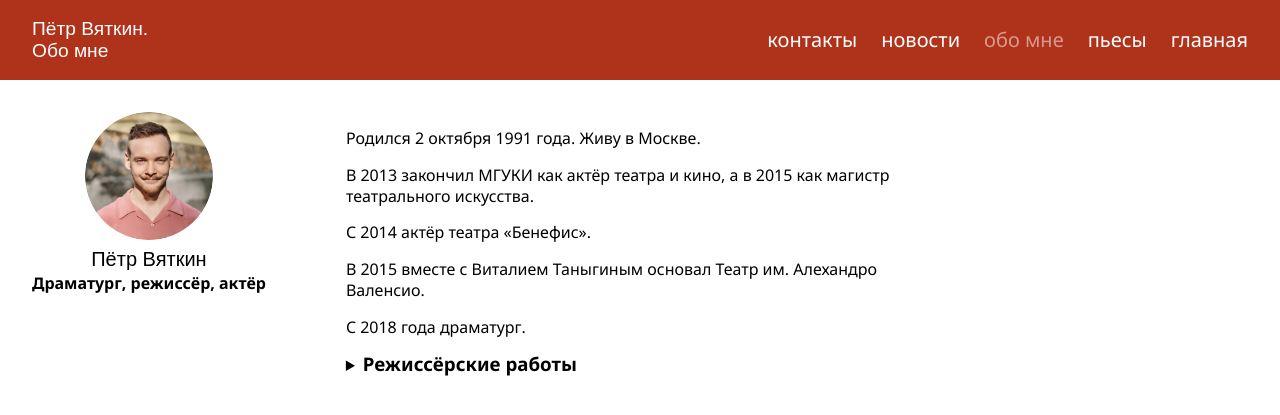
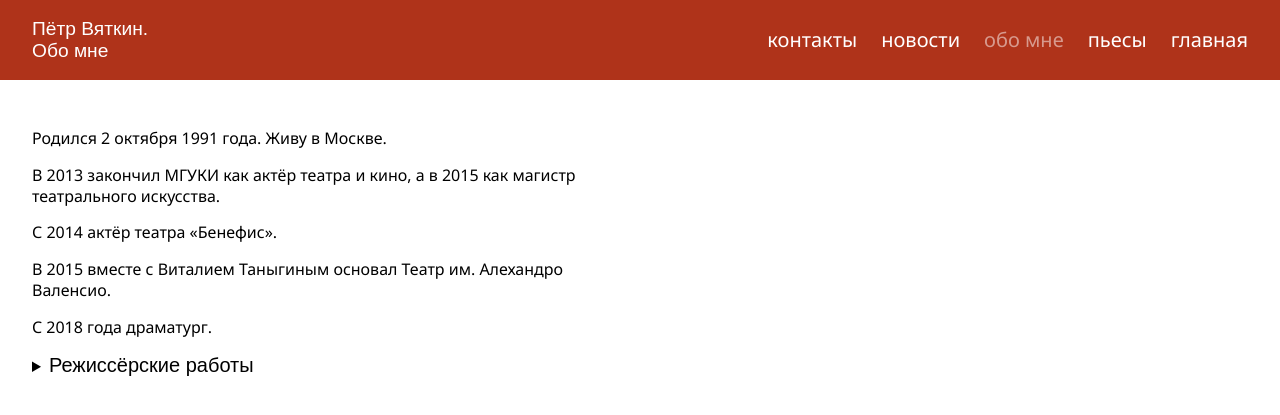
Before and after one commit to 1640max/vyatkin, a Jekyll site: the page built from about.html, in a window 1280 px wide. Shown: the top 415 px of the page. Built offline with Jekyll 4.4.1, drawn with Linux system fonts in a browser that asks for light colours; some web fonts are replaced.

Commit message:
Убрал фото из about, поправил

```diff
--- a/_sass/_about.scss
+++ b/_sass/_about.scss
@@ -13,29 +13,11 @@
   margin-top: 2rem;
 }
 
-.about__header {
-  display: flex;
-  flex-direction: column;
-  align-items: center;
+.about__content {
+	max-width: 35em;
 }
 
-.about__photo {
-	border-radius: 999px;
-  width: 8rem;
-  margin-bottom: .5rem;
+.about__header {
+  display: inline;
+  font: 400 1.25rem $heading-family;
 }
-
-.about__name {
-  font: 1.25rem $heading-family;
-	margin: 0 0 .1em 0;
-}
-
-.about__tagline {
-	font-weight: 600;
-  margin: 0;
-}
-
-.about__content {
-	max-width: 35em;
-  margin: 0;
-}
--- a/about.html
+++ b/about.html
@@ -3,26 +3,18 @@ layout: page
 title: Обо мне
 ---
 
-<!-- TODO: Дописать и отформатировать текст -->
-<!-- TODO: Убери блок с фоткой и именем. Не нужно. -->
-<article class="about about__self body__margin">
-  <header class="about__header">
-    <img class="about__photo" src="assets/img/main.jpg" alt="Пётр Вяткин">
-    <h2 class="about__name">Пётр Вяткин</h2>
-    <p class="about__tagline">Драматург, режиссёр, актёр</p>
-  </header>
+<article class="about about__self body__margin ">
   <div class="about__content">
     <p class="paragraph">Родился 2 октября 1991 года. Живу в Москве.</p>
     <p class="paragraph">В 2013 закончил МГУКИ как актёр театра и кино, а в 2015 как магистр театрального искусства.</p>
     <p class="paragraph">С 2014 актёр театра «Бенефис».</p>
     <p class="paragraph">В 2015 вместе с Виталием Таныгиным основал Театр им. Алехандро Валенсио.</p>
     <p class="paragraph">C 2018 года драматург.</p>
-
     <details>
       <summary style="cursor: pointer">
-        <h3 style="display: inline">Режиссёрские работы</h3>
+        <h2 class="about__header">Режиссёрские работы</h2>
       </summary>
-      <h4>Театр им. Алехандро Валенсио:</h4>
+      <h3>Театр им. Алехандро Валенсио:</h3>
       <ul>
         <li><b>«Пролетая над гнездом кукушки»</b> 16+</li>
         <li><b>«Бредущая по лезвию».</b> Хореографический научно-фантастический перфоманс. 18+</li>
@@ -34,11 +26,11 @@ title: Обо мне
         <li><b>«Я перестаю дышать».</b> Трагикомедия про театральных критиков. 16+</li>
         <li><b>«Динозавры Москвы и Московской области».</b> Теневой спектакль-комикс. 12+</li>
       </ul>
-      <h4>МИРА центр в Суздале:</h4>
+      <h3>МИРА центр в Суздале:</h3>
       <ul>
         <li><b>«Сунгирские охотники».</b> Мамонтовая комедия для детей и их родителей. 6+ (кукольный спектакль)</li>
       </ul>
-      <h4>Мобильный художественный театр:</h4>
+      <h3>Мобильный художественный театр:</h3>
       <ul>
         <li><b>«Тайна Наутилуса».</b> Семейный аудиоспектакль в океанариуме. 0+</li>
       </ul>
```
